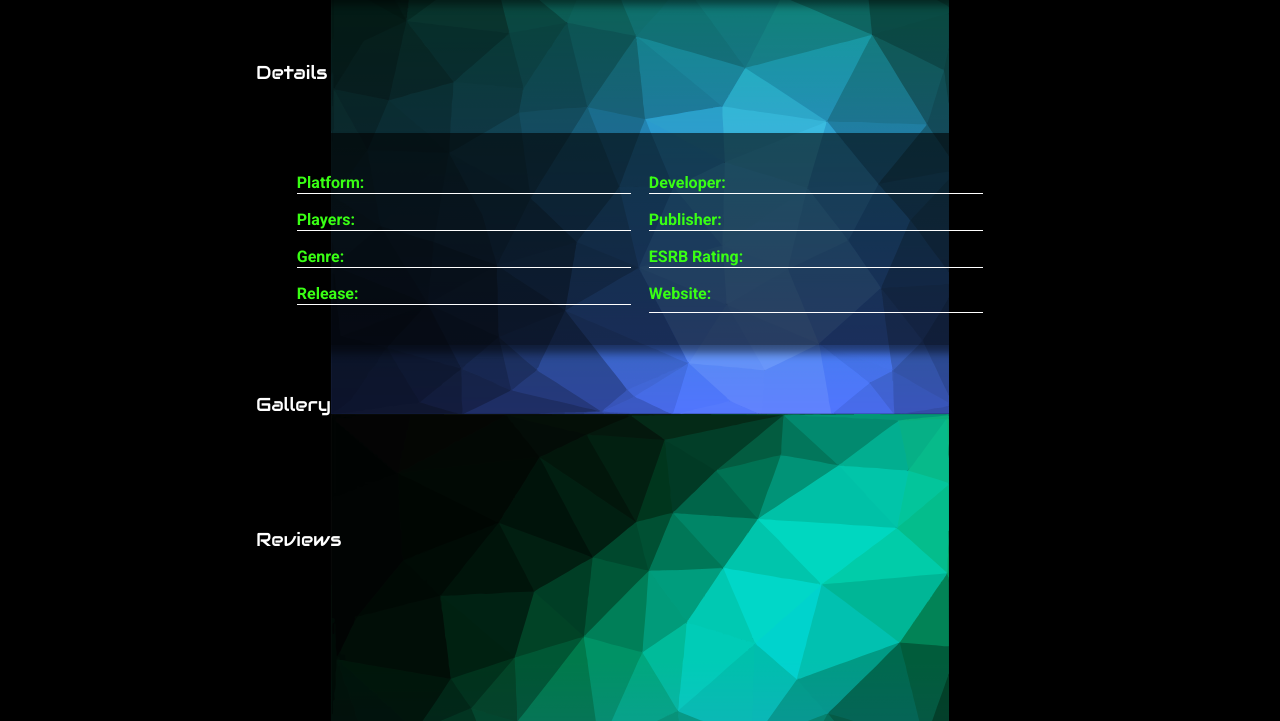
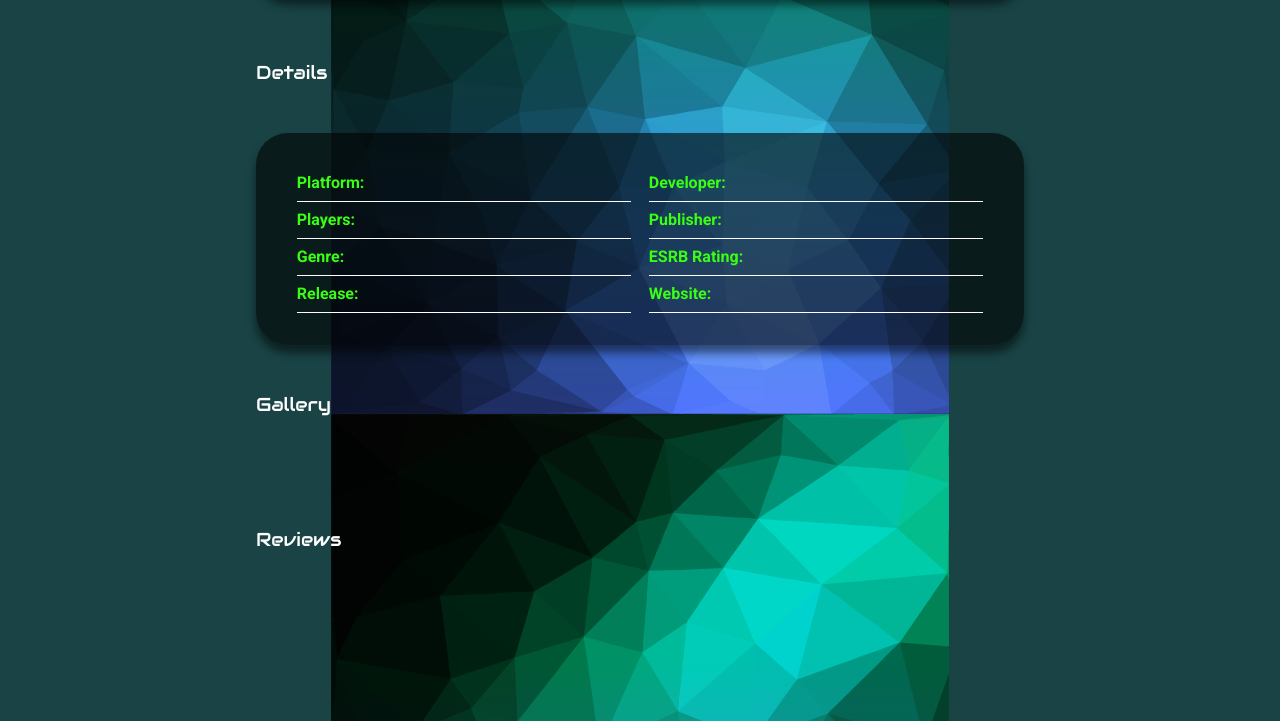
Before and after one commit to ItsJustJarvis/CapstoneProject-GGDB, a website with bundled scripts: page public/game_details.html in a window 1280 px wide. Shown: the part 386-1107 px from the top of the page. Built offline with nearby package versions, Linux system fonts and the light colour scheme; no server answers.

Commit message:
Compile/update css stylesheets

```diff
--- a/public/css/main.css
+++ b/public/css/main.css
@@ -318,6 +318,7 @@
   grid-auto-rows: max-content;
 }
 .bio__card__content__title {
+  color: #39ff14;
   font-size: 2rem;
   grid-column: 1/2;
 }
@@ -360,12 +361,13 @@
   flex-wrap: wrap;
   align-items: center;
   justify-content: flex-start;
+  height: 100%;
   width: 95%;
   border-bottom: 1px solid white;
   overflow: hidden;
 }
 .details__card__list li a,
-.details__card__list li span:last-of-type {
+.details__card__list li span {
   padding: 0.5rem 0;
 }
 .details__gallery {
@@ -400,7 +402,7 @@
 .reviews__output__card {
   background-color: rgba(0, 0, 0, 0.6);
   color: #fff;
-  padding: 1rem;
+  padding: 2rem;
   border-radius: 2rem;
   box-shadow: 0 0.5rem 0.5rem 0 rgba(0, 0, 0, 0.5);
 }
@@ -573,8 +575,9 @@
   }
 }
 html {
-  background: url(../img/PolygonalBackground.svg) center/cover no-repeat fixed, #000000;
-  min-height: 100%;
+  background: url(../img/PolygonalBackground.svg) center/cover no-repeat fixed, #194345;
+  height: -webkit-fill-available;
+  height: 100%;
 }
 
 body {
```
Also changed, not shown: public/css/main.min.css, 2 other files.
